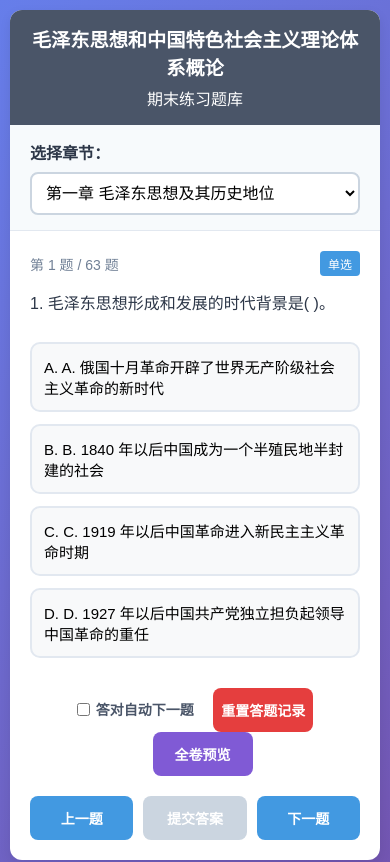
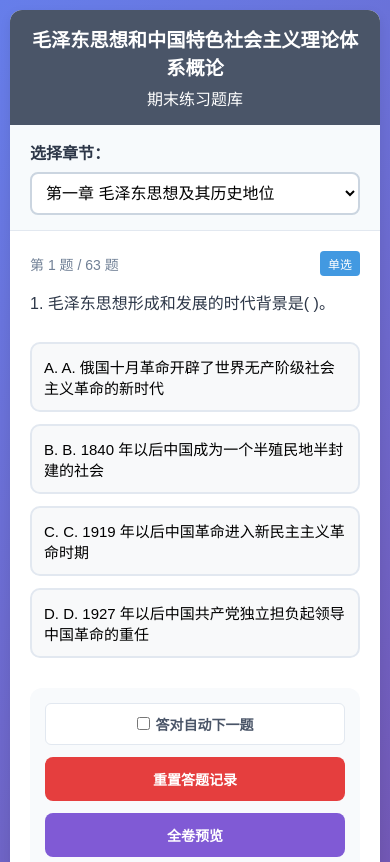
Before and after one commit to dhl1626/maogai-quiz, a plain HTML site: page index.html in a window 390 px wide. Shown: the top 862 px of the page. Drawn offline with Linux system fonts and the light colour scheme.

Commit message:
Add files via upload

```diff
--- a/index.html
+++ b/index.html
@@ -308,6 +308,58 @@
         .type-badge.true_false { background: #d69e2e; }
         .type-badge.material { background: #e53e3e; }
 
+        /* 设置栏样式 */
+        .settings-bar {
+            display: flex;
+            justify-content: center;
+            align-items: center;
+            flex-wrap: wrap;
+            gap: 15px;
+            margin-bottom: 20px;
+            padding: 10px;
+            background: #f8fafc;
+            border-radius: 12px;
+        }
+
+        .settings-bar label {
+            display: inline-flex;
+            align-items: center;
+            gap: 6px;
+            cursor: pointer;
+            user-select: none;
+            color: #4a5568;
+            font-size: 14px;
+            font-weight: bold;
+            padding: 5px 10px;
+            border-radius: 6px;
+            transition: background 0.2s;
+        }
+        .settings-bar label:hover {
+            background: #edf2f7;
+        }
+
+        .action-btn {
+            font-size: 14px;
+            padding: 8px 16px;
+            min-width: auto; /* Override .btn min-width if needed */
+        }
+
+        .reset-btn {
+            background: #e53e3e;
+            color: white;
+        }
+        .reset-btn:hover {
+            background: #c53030;
+        }
+
+        .preview-btn {
+            background: #805ad5;
+            color: white;
+        }
+        .preview-btn:hover {
+            background: #6b46c1;
+        }
+
         /* 预览模式样式 */
         .preview-container {
             padding: 20px;
@@ -426,6 +478,26 @@
                 font-size: 14px;
                 padding: 12px 0;
             }
+
+            /* Mobile Settings Bar */
+            .settings-bar {
+                flex-direction: column;
+                gap: 12px;
+                padding: 15px;
+            }
+            .settings-bar label {
+                width: 100%;
+                justify-content: center;
+                background: white;
+                padding: 10px;
+                border: 1px solid #e2e8f0;
+            }
+            .settings-bar .btn {
+                width: 100%;
+                margin: 0;
+            }
+            /* Make buttons side-by-side on mobile inside settings bar? */
+            /* Let's try to group buttons if possible, or just stack them. Stacking is safer for touch targets. */
         }
     </style>
 </head>
@@ -459,13 +531,13 @@
                 <div class="result" id="result" style="display: none;"></div>
                 <div class="answer-display" id="answer-display" style="display: none;"></div>
 
-                <div class="settings-bar" style="text-align: center; margin-bottom: 10px;">
-                    <label style="display: inline-flex; align-items: center; gap: 6px; cursor: pointer; user-select: none; color: #4a5568;">
+                <div class="settings-bar">
+                    <label>
                         <input type="checkbox" id="auto-next-check">
-                        <span style="font-size: 14px; font-weight: bold;">答对自动下一题</span>
+                        <span>答对自动下一题</span>
                     </label>
-                    <button class="btn reset-btn" id="reset-btn" style="margin-left: 15px; background: #e53e3e; color: white;">重置答题记录</button>
-                    <button class="btn" id="preview-btn" style="margin-left: 15px; background: #805ad5; color: white;">全卷预览</button>
+                    <button class="btn action-btn reset-btn" id="reset-btn">重置答题记录</button>
+                    <button class="btn action-btn preview-btn" id="preview-btn">全卷预览</button>
                 </div>
 
                 <div class="controls">
```
